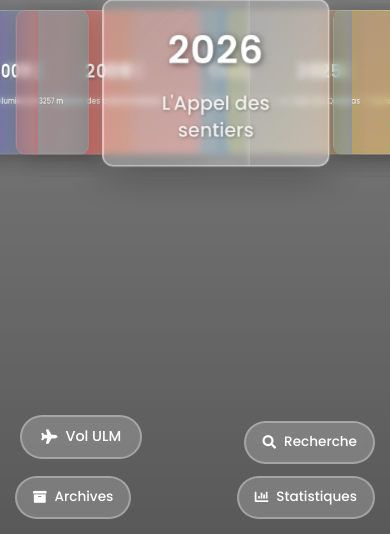
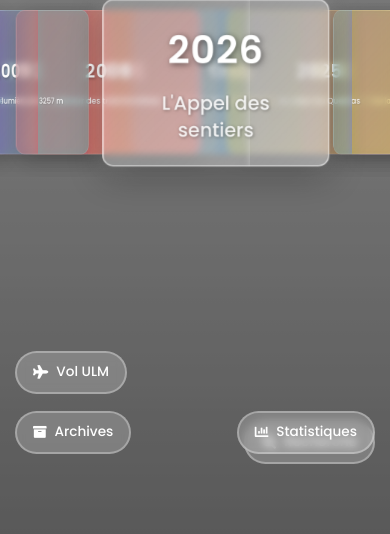
Before and after one commit to mikelum38/hiking-gallery, a Flask app: template templates/years.html in a window 390 px wide. Shown: the part 310-844 px from the top of the page. Run offline with Flask 3, Linux system fonts and the light colour scheme; the template is opened without the code that fills it, so the values that code supplies are empty; parts of the project's set-up code (start-up, migrations or seed data) failed here and were passed over; some libraries are stand-ins or nearby versions; some web fonts are replaced.

Commit message:
ajustements mobile

```diff
--- a/templates/years.html
+++ b/templates/years.html
@@ -589,7 +589,7 @@
 
         .ulm-btn {
             position: fixed;
-            bottom: 75px;
+            bottom: 140px;
             left: 20px;
             background: rgba(255, 255, 255, 0.2);
             border: 2px solid rgba(255, 255, 255, 0.3);
@@ -816,7 +816,7 @@
 
     @media (max-width: 768px) {
     .stats-btn {
-        bottom: 15px;
+        bottom: 80px;
         right: 15px;
         padding: 0.6rem 1rem;
         font-size: 0.85rem;
@@ -825,7 +825,16 @@
 
     @media (max-width: 768px) {
     .archives-btn {
-        bottom: 15px;
+        bottom: 80px;
+        left: 15px;
+        padding: 0.6rem 1rem;
+        font-size: 0.85rem;
+        }
+    }
+
+    @media (max-width: 768px) {
+    .ulm-btn {
+        bottom: 140px;
         left: 15px;
         padding: 0.6rem 1rem;
         font-size: 0.85rem;
```
